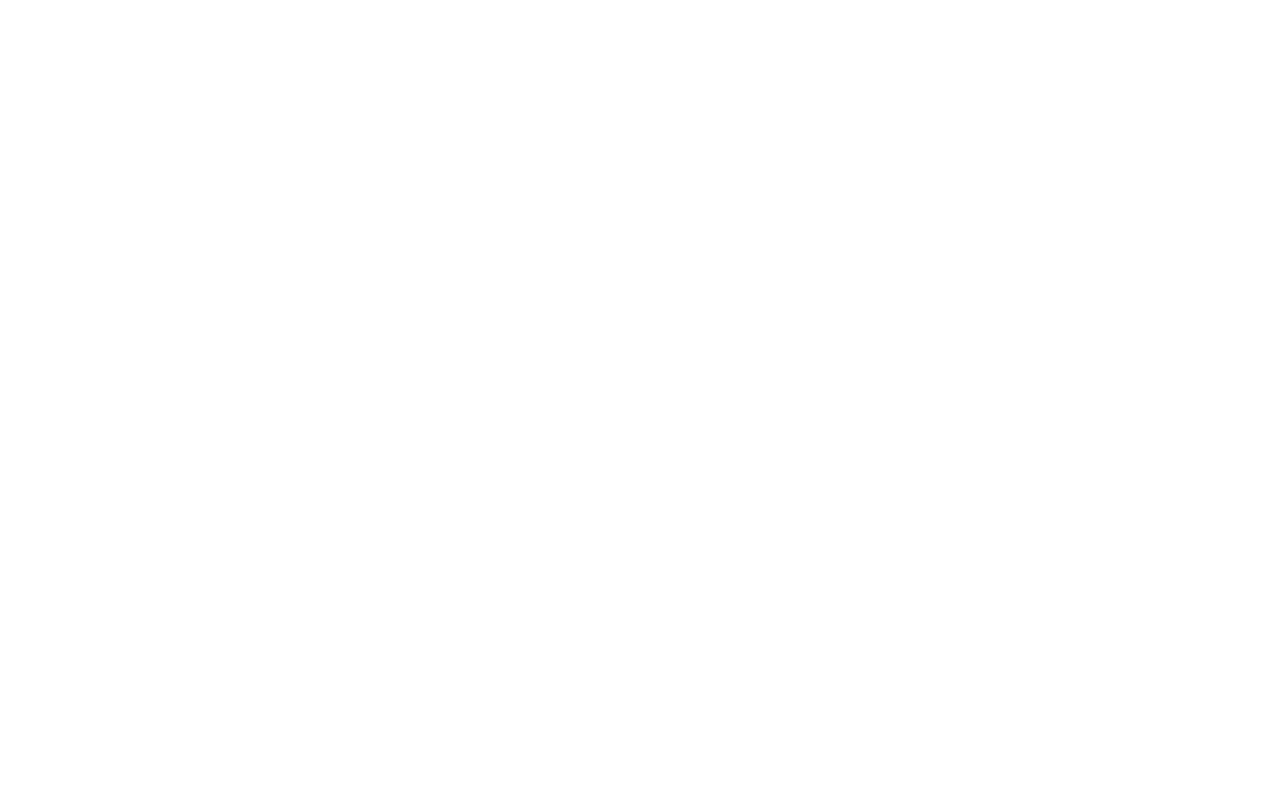
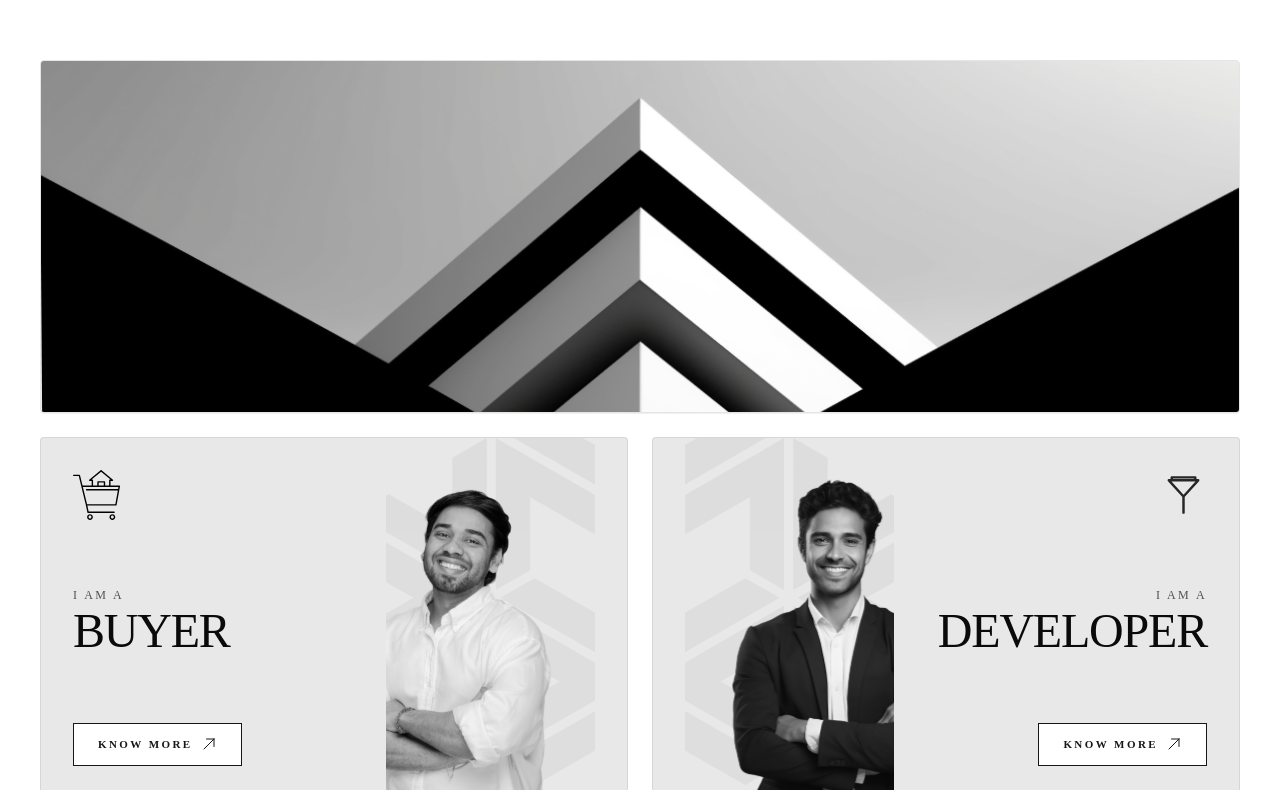
Before and after one commit to NAVIKNITIN/Guardians, a Next.js app: page / in a window 1280 px wide. Shown: the part 2010-2800 px from the top of the page. Built offline with nearby package versions, Linux system fonts and the light colour scheme.

Commit message:
stable version

```diff
--- a/components/sections/DividerSection.tsx
+++ b/components/sections/DividerSection.tsx
@@ -1,154 +1,23 @@
-"use client";
-
 import { Container } from "@/components/common/Container";
 import { IconArrowUpRight, IconCrane } from "@/components/common/icons";
-import { primaryCtaClassName } from "@/styles/buttonStyles";
 import { cn } from "@/utils/cn";
-import gsap from "gsap";
-import { ScrollTrigger } from "gsap/ScrollTrigger";
 import Image from "next/image";
 import Link from "next/link";
-import { useLayoutEffect, useRef } from "react";
 
-gsap.registerPlugin(ScrollTrigger);
-
-/** Same asset as the original divide strip — tear animation uses this only (no duplicate banner). */
+/** Same asset as the original divide strip. */
 export const DIVIDER_BANNER_SRC = "/images/Home/Banner1.svg";
 const BANNER_WIDTH = 1196;
 const BANNER_HEIGHT = 350;
 
-/** Polygon samples along the seam — higher = smoother torn curve. */
-const TEAR_STEPS = 52;
+/** Percent height = width × (350/1196); padding-bottom avoids flex collapse when children are `absolute`. */
+const BANNER_ASPECT_PADDING_PCT = (BANNER_HEIGHT / BANNER_WIDTH) * 100;
 
-/**
- * Independent irregular edge for the left sheet (right boundary). Not mirrored with `tearR`
- * so the tear reads like real fibrous paper, not a single folded line.
- */
-function tearL(yPercent: number): number {
-  const t = (yPercent / 100) * TEAR_STEPS;
-  return (
-    Math.sin(t * 0.67) * 1.85 +
-    Math.sin(t * 1.91 + 0.4) * 1.12 +
-    Math.sin(t * 3.52) * 0.62 +
-    Math.sin(t * 5.18 + 1.1) * 0.38 +
-    Math.sin(t * 8.05) * 0.26 +
-    Math.sin(t * 12.9) * 0.16 +
-    Math.sin(t * 17.3 + 0.7) * 0.11 +
-    Math.sin(t * 23.1) * 0.07
+const dividerCardCtaClassName = cn(
+  "inline-flex items-center justify-center gap-2 rounded-none border border-neutral-900 bg-white px-6 py-3",
+  "font-nexa text-[11px] font-semibold uppercase tracking-[0.22em] text-neutral-900",
+  "transition-colors duration-300 hover:bg-neutral-900 hover:text-white",
+  "focus-visible:outline focus-visible:outline-2 focus-visible:outline-offset-2 focus-visible:outline-neutral-900",
 );
-}
-
-/** Independent edge for the right sheet (left boundary) — different weights/phases = asymmetric tear. */
-function tearR(yPercent: number): number {
-  const t = (yPercent / 100) * TEAR_STEPS;
-  return (
-    Math.sin(t * 0.71 + 1.15) * 1.78 +
-    Math.sin(t * 1.84) * 1.08 +
-    Math.sin(t * 3.61 + 0.9) * 0.58 +
-    Math.sin(t * 5.77) * 0.41 +
-    Math.sin(t * 7.9 + 2.2) * 0.24 +
-    Math.sin(t * 14.4) * 0.14 +
-    Math.sin(t * 19.8 + 0.3) * 0.09 +
-    Math.sin(t * 26.2) * 0.06
-  );
-}
-
-/** Micro “teeth” — sharp local notches along the ragged path. */
-function tearMicro(yPercent: number): number {
-  const t = (yPercent / 100) * TEAR_STEPS;
-  return (
-    Math.sin(t * 9.7 + 0.5) * 0.55 +
-    Math.sin(t * 15.2) * 0.35 +
-    Math.sin(t * 21.6 + 1.8) * 0.22
-  );
-}
-
-/**
- * 1 at top & bottom, 0 at vertical middle — widens the white gap toward the ends (bow / hourglass gap),
- * like torn paper opening more at the corners of the slit.
- */
-function gapBow(yPercent: number): number {
-  return Math.abs(Math.cos((Math.PI * yPercent) / 100));
-}
-
-/**
- * Parent-space δ from centerline (half-banner units). Left/right use different noise + bow so edges
- * don’t mirror; bow separates the two sides more at y≈0 and y≈100 than at y≈50.
- */
-function deltaLeftEdge(y: number): number {
-  const bow = gapBow(y);
-  return tearL(y) * 0.0115 + tearMicro(y) * 0.0042 - bow * 0.024;
-}
-
-function deltaRightEdge(y: number): number {
-  const bow = gapBow(y);
-  return tearR(y) * 0.0115 + tearMicro(y + 3.7) * 0.0042 + bow * 0.024;
-}
-
-/** Jagged right boundary of left panel as a number (local %). */
-function seamRightEdgeLeftJaggedPct(y: number): number {
-  const x = 100 + deltaLeftEdge(y) * 200;
-  return Math.min(118, Math.max(82, x));
-}
-
-/** Jagged left boundary of right panel as a number (local %). */
-function seamLeftEdgeRightJaggedPct(y: number): number {
-  const x = 0 + deltaRightEdge(y) * 200;
-  return Math.min(22, Math.max(-6, x));
-}
-
-function seamRightEdgeLeftPanel(y: number): string {
-  return `${seamRightEdgeLeftJaggedPct(y).toFixed(3)}%`;
-}
-
-function seamLeftEdgeRightPanel(y: number): string {
-  return `${seamLeftEdgeRightJaggedPct(y).toFixed(3)}%`;
-}
-
-/** Blend straight seam (t=0) → full jagged tear (t=1). */
-function seamRightEdgeLeftBlend(y: number, t: number): string {
-  const j = seamRightEdgeLeftJaggedPct(y);
-  const x = 100 + (j - 100) * t;
-  return `${x.toFixed(3)}%`;
-}
-
-function seamLeftEdgeRightBlend(y: number, t: number): string {
-  const j = seamLeftEdgeRightJaggedPct(y);
-  const x = 0 + (j - 0) * t;
-  return `${x.toFixed(3)}%`;
-}
-
-/** Left half clip; `tear` 0 = one seamless rectangle (straight center), 1 = full ragged cut. */
-function buildTearLeftPolygon(tear: number): string {
-  const t = Math.min(1, Math.max(0, tear));
-  const pts: string[] = ["0% 0%", `${seamRightEdgeLeftBlend(0, t)} 0%`];
-  for (let i = 1; i <= TEAR_STEPS; i++) {
-    const y = (i / TEAR_STEPS) * 100;
-    pts.push(`${seamRightEdgeLeftBlend(y, t)} ${y.toFixed(2)}%`);
-  }
-  pts.push("0% 100%", "0% 0%");
-  return `polygon(${pts.join(", ")})`;
-}
-
-function buildTearRightPolygon(tear: number): string {
-  const t = Math.min(1, Math.max(0, tear));
-  const pts: string[] = ["100% 0%", "100% 100%"];
-  for (let i = TEAR_STEPS; i >= 0; i--) {
-    const y = (i / TEAR_STEPS) * 100;
-    pts.push(`${seamLeftEdgeRightBlend(y, t)} ${y.toFixed(2)}%`);
-  }
-  pts.push("100% 0%");
-  return `polygon(${pts.join(", ")})`;
-}
-
-/** Fraction of the pinned timeline spent showing a closed, seamless banner before tear + slide. */
-const TEAR_HOLD = 0.22;
-const TEAR_ANIM = 1 - TEAR_HOLD;
-
-function pinnedScrollEnd(): string {
-  if (typeof window === "undefined") return "+=2000";
-  return `+=${window.innerHeight * 2}`;
-}
 
 function CardImageColumn({
   portraitSrc,
@@ -179,7 +48,7 @@
           src={patternSrc}
           alt=""
           fill
-          className="object-cover object-center"
+          className="object-cover object-center opacity-40 grayscale"
           sizes="(max-width: 1024px) 100vw, 40vw"
           aria-hidden
         />
@@ -202,12 +71,20 @@
   );
 }
 
-function ProfileCards({ className }: { className?: string }) {
+function BuyerProfileCard({
+  className,
+  articleId,
+}: {
+  className?: string;
+  articleId?: string;
+}) {
   return (
-    <div className={cn("grid gap-6 lg:grid-cols-2 lg:gap-8", className)}>
     <article
-        id="buyer"
-        className="group relative overflow-hidden rounded-sm border border-brand-border bg-brand-background shadow-sm transition-all duration-500 ease-out hover:-translate-y-1 hover:shadow-xl"
+      id={articleId}
+      className={cn(
+        "group relative overflow-hidden rounded-sm border border-neutral-300/90 bg-[#e8e8e8] transition-all duration-500 ease-out hover:-translate-y-0.5 hover:shadow-md",
+        className,
+      )}
     >
       <div className="relative flex min-h-[320px] flex-col p-6 sm:min-h-[360px] sm:p-8 lg:flex-row lg:items-stretch lg:px-8 lg:pt-8 lg:pb-0">
         <div className="flex flex-1 flex-col justify-between gap-8 lg:pb-8">
@@ -216,25 +93,20 @@
             alt=""
             width={47}
             height={50}
-              className="h-[50px] w-[47px] shrink-0"
+            className="h-[50px] w-[47px] shrink-0 brightness-0"
             aria-hidden
           />
 
           <div>
-              <h3 className="text-2xl font-normal tracking-tight text-brand-text-primary sm:text-3xl lg:text-4xl">
-                I AM A
-                <br />
-                <span className="font-qasbyne text-brand-accent">BUYER</span>
+            <p className="font-nexa text-xs font-medium uppercase tracking-[0.2em] text-neutral-600">
+              I am a
+            </p>
+            <h3 className="mt-1 font-qasbyne text-[clamp(2rem,4.5vw,3rem)] font-normal uppercase leading-none tracking-tight text-neutral-950">
+              Buyer
             </h3>
           </div>
-            <Link
-              href="/buyer"
-              className={cn(
-                primaryCtaClassName,
-                "w-fit rounded-none border border-brand-text-primary bg-white text-brand-text-primary shadow-none hover:bg-brand-text-primary hover:text-white",
-              )}
-            >
-              Know more
+          <Link href="/buyer" className={cn(dividerCardCtaClassName, "w-fit")}>
+            Know More
             <IconArrowUpRight className="h-4 w-4" />
           </Link>
         </div>
@@ -247,29 +119,40 @@
         />
       </div>
     </article>
+  );
+}
 
+function DeveloperProfileCard({
+  className,
+  articleId,
+}: {
+  className?: string;
+  articleId?: string;
+}) {
+  return (
     <article
-        id="developer"
-        className="group relative overflow-hidden rounded-sm border border-brand-border bg-brand-background shadow-sm transition-all duration-500 ease-out hover:-translate-y-1 hover:shadow-xl"
+      id={articleId}
+      className={cn(
+        "group relative overflow-hidden rounded-sm border border-neutral-300/90 bg-[#e8e8e8] transition-all duration-500 ease-out hover:-translate-y-0.5 hover:shadow-md",
+        className,
+      )}
     >
       <div className="relative flex min-h-[320px] flex-col p-6 sm:min-h-[360px] sm:p-8 lg:flex-row-reverse lg:items-stretch lg:px-8 lg:pt-8 lg:pb-0">
         <div className="flex flex-1 flex-col justify-between gap-8 lg:items-end lg:pb-8 lg:text-right">
-            <IconCrane className="h-[50px] w-[47px] shrink-0 text-brand-accent lg:self-end" />
+          <IconCrane className="h-[50px] w-[47px] shrink-0 text-neutral-800 lg:self-end" />
           <div>
-              <h3 className="text-2xl font-normal tracking-tight text-brand-text-primary sm:text-3xl lg:text-4xl">
-                I AM A
-                <br />
-                <span className="font-qasbyne text-brand-accent">DEVELOPER</span>
+            <p className="font-nexa text-xs font-medium uppercase tracking-[0.2em] text-neutral-600 lg:text-right">
+              I am a
+            </p>
+            <h3 className="mt-1 font-qasbyne text-[clamp(2rem,4.5vw,3rem)] font-normal uppercase leading-none tracking-tight text-neutral-950 lg:text-right">
+              Developer
             </h3>
           </div>
           <Link
             href="/developer"
-              className={cn(
-                primaryCtaClassName,
-                "w-fit rounded-none border border-brand-text-primary bg-white text-brand-text-primary shadow-none hover:bg-brand-text-primary hover:text-white lg:self-end",
-              )}
+            className={cn(dividerCardCtaClassName, "w-fit lg:self-end")}
           >
-              Know more
+            Know More
             <IconArrowUpRight className="h-4 w-4" />
           </Link>
         </div>
@@ -282,225 +165,53 @@
         />
       </div>
     </article>
+  );
+}
+
+function ProfileCards({ className }: { className?: string }) {
+  return (
+    <div className={cn("grid gap-4 sm:gap-6 lg:grid-cols-2 lg:gap-6", className)}>
+      <BuyerProfileCard articleId="buyer" />
+      <DeveloperProfileCard articleId="developer" />
     </div>
   );
 }
 
 export function DividerSection() {
-  const sectionRef = useRef<HTMLElement>(null);
-  const pinRef = useRef<HTMLDivElement>(null);
-  const cardsRef = useRef<HTMLDivElement>(null);
-  const paperLeftRef = useRef<HTMLDivElement>(null);
-  const paperRightRef = useRef<HTMLDivElement>(null);
-
-  useLayoutEffect(() => {
-    const section = sectionRef.current;
-    const pin = pinRef.current;
-    const cards = cardsRef.current;
-    const paperLeft = paperLeftRef.current;
-    const paperRight = paperRightRef.current;
-    if (!section || !pin || !cards || !paperLeft || !paperRight) return;
-
-    const mq = window.matchMedia("(min-width: 1024px)");
-    const reduceMotion = window.matchMedia("(prefers-reduced-motion: reduce)");
-
-    const setup = (): (() => void) | undefined => {
-      if (!mq.matches) {
-        gsap.set([paperLeft, paperRight, cards], { clearProps: "all" });
-        return undefined;
-      }
-
-      if (reduceMotion.matches) {
-        gsap.set(paperLeft, {
-          clipPath: buildTearLeftPolygon(1),
-          xPercent: -100,
-        });
-        gsap.set(paperRight, {
-          clipPath: buildTearRightPolygon(1),
-          xPercent: 100,
-        });
-        gsap.set(cards, { scale: 1, opacity: 1 });
-        return undefined;
-      }
-
-      const tearState = { t: 0 };
-
-      gsap.set(paperLeft, {
-        clipPath: buildTearLeftPolygon(0),
-        xPercent: 0,
-      });
-      gsap.set(paperRight, {
-        clipPath: buildTearRightPolygon(0),
-        xPercent: 0,
-      });
-      gsap.set(cards, { scale: 0.9, opacity: 0 });
-
-      const ctx = gsap.context(() => {
-        const tl = gsap.timeline({
-          scrollTrigger: {
-            trigger: section,
-            start: "top top",
-            end: pinnedScrollEnd,
-            pin: pin,
-            scrub: 2,
-            anticipatePin: 1,
-            invalidateOnRefresh: true,
-          },
-        });
-
-        tl.to(
-          tearState,
-          {
-            t: 1,
-            ease: "none",
-            duration: TEAR_ANIM,
-            onUpdate: () => {
-              const v = tearState.t;
-              paperLeft.style.clipPath = buildTearLeftPolygon(v);
-              paperRight.style.clipPath = buildTearRightPolygon(v);
-            },
-          },
-          TEAR_HOLD,
-        );
-
-        tl.to(
-          paperLeft,
-          { xPercent: -100, ease: "none", duration: TEAR_ANIM },
-          TEAR_HOLD,
-        );
-        tl.to(
-          paperRight,
-          { xPercent: 100, ease: "none", duration: TEAR_ANIM },
-          TEAR_HOLD,
-        );
-        tl.to(
-          cards,
-          { scale: 1, opacity: 1, ease: "none", duration: TEAR_ANIM },
-          TEAR_HOLD,
-        );
-      }, section);
-
-      return () => ctx.revert();
-    };
-
-    let cleanup: (() => void) | undefined;
-
-    const run = () => {
-      cleanup?.();
-      ScrollTrigger.getAll().forEach((st) => {
-        if (st.trigger === section) st.kill();
-      });
-      cleanup = setup();
-    };
-
-    run();
-    mq.addEventListener("change", run);
-    reduceMotion.addEventListener("change", run);
-
-    const onResize = () => ScrollTrigger.refresh();
-    window.addEventListener("resize", onResize);
-
-    return () => {
-      mq.removeEventListener("change", run);
-      reduceMotion.removeEventListener("change", run);
-      window.removeEventListener("resize", onResize);
-      cleanup?.();
-      ScrollTrigger.getAll().forEach((st) => {
-        if (st.trigger === section) st.kill();
-      });
-    };
-  }, []);
-
   return (
     <section
-      ref={sectionRef}
       id="services"
-      className="relative bg-brand-background py-0 lg:h-[300vh]"
+      className={cn(
+        "relative py-0",
+        "bg-white",
+        "[background-image:radial-gradient(#d4d4d4_0.65px,transparent_0.65px)] [background-size:14px_14px]",
+      )}
       aria-labelledby="divider-cards-heading"
     >
       <h2 id="divider-cards-heading" className="sr-only">
         Buyer and developer journeys
       </h2>
 
-      {/* Mobile / tablet: static divide banner + cards (original layout, no duplicate asset) */}
-      <div className="lg:hidden">
-        <Container>
-          <div className="relative w-full overflow-hidden rounded-sm">
-            <Image
-              src={DIVIDER_BANNER_SRC}
-              alt=""
-              width={BANNER_WIDTH}
-              height={BANNER_HEIGHT}
-              className="h-auto w-full"
-              sizes="(max-width: 1440px) 100vw, 90rem"
-              unoptimized
+      <Container className="py-10 sm:py-12 lg:py-14">
+        <div className="relative w-full overflow-hidden rounded-sm border border-neutral-200 bg-neutral-100 shadow-[0_1px_0_0_rgb(0_0_0_/0.06)]">
+          <div
+            className="w-full"
+            style={{ paddingBottom: `${BANNER_ASPECT_PADDING_PCT}%` }}
           />
-          </div>
-          <ProfileCards className="mt-0" />
-        </Container>
-      </div>
-
-      {/* Desktop: one Banner1 graphic split by a vertical tear; halves slide L/R */}
-      <div
-        ref={pinRef}
-        className="relative hidden lg:block lg:h-screen lg:min-h-0 lg:overflow-hidden"
-      >
-        <div
-          ref={cardsRef}
-          className="relative z-[1] flex origin-center justify-center px-4 pt-6 sm:px-6 sm:pt-10 lg:absolute lg:inset-0 lg:z-[1] lg:scale-90 lg:items-center lg:justify-center lg:px-0 lg:pt-0 lg:opacity-0 lg:will-change-[transform,opacity]"
-        >
-          <Container className="w-full">
-            <ProfileCards />
-          </Container>
-        </div>
-
-        <div className="pointer-events-none absolute inset-0 z-[10] flex items-center justify-center px-4 sm:px-6 lg:px-8 xl:px-10">
-          <div className="relative w-full max-w-brand">
-            <div
-              className="relative w-full overflow-hidden rounded-sm"
-              style={{ aspectRatio: `${BANNER_WIDTH} / ${BANNER_HEIGHT}` }}
-            >
-              <div
-                ref={paperLeftRef}
-                className="absolute top-0 bottom-0 left-0 w-1/2 will-change-transform [filter:drop-shadow(-4px_6px_14px_rgb(0_0_0_/0.12))]"
-                style={{ clipPath: buildTearLeftPolygon(0) }}
-              >
-                {/* 200% width so one image spans both halves; object-left shows the left continuous half */}
-                <div className="absolute inset-y-0 left-0 h-full w-[200%]">
+          <div className="absolute inset-0">
             <Image
               src={DIVIDER_BANNER_SRC}
               alt=""
               fill
-                    className="object-cover object-left"
+              className="object-contain object-center"
               sizes="(max-width: 1440px) 100vw, 90rem"
               unoptimized
               priority
-                    aria-hidden
             />
           </div>
         </div>
-              <div
-                ref={paperRightRef}
-                className="absolute top-0 right-0 bottom-0 w-1/2 will-change-transform [filter:drop-shadow(4px_6px_14px_rgb(0_0_0_/0.12))]"
-                style={{ clipPath: buildTearRightPolygon(0) }}
-              >
-                <div className="absolute inset-y-0 right-0 h-full w-[200%]">
-                  <Image
-                    src={DIVIDER_BANNER_SRC}
-                    alt=""
-                    fill
-                    className="object-cover object-right"
-                    sizes="(max-width: 1440px) 100vw, 90rem"
-                    unoptimized
-                    loading="lazy"
-                    aria-hidden
-                  />
-                </div>
-              </div>
-            </div>
-          </div>
-        </div>
-      </div>
+        <ProfileCards className="mt-6" />
+      </Container>
     </section>
   );
 }
--- a/components/sections/StickyScrollFillSection.tsx
+++ b/components/sections/StickyScrollFillSection.tsx
@@ -70,11 +70,11 @@
  */
 export function StickyScrollFillSection({
   lines,
-  trackClassName = "min-h-[240vh]",
+  trackClassName = "min-h-[150vh]",
   className,
   fromColor = "#c4c4c4",
   toColor = "#111111",
-  stagger = 0.2,
+  stagger = 0.11,
   as = "h2",
 }: StickyScrollFillSectionProps) {
   const trackRef = useRef<HTMLDivElement | null>(null);
@@ -107,7 +107,10 @@
   return (
     <div
       ref={trackRef}
-      className={cn("relative bg-brand-background", trackClassName)}
+      className={cn(
+        "relative bg-brand-background ",
+        trackClassName,
+      )}
     >
       {/* Top-sticky viewport frame (not bottom-sticky on the tall track): the outer track is
           only for scroll length; the inner panel fills the viewport and keeps copy anchored
@@ -121,7 +124,8 @@
       >
         <div
           className={cn(
-            "w-full space-y-1.5 px-4 text-center sm:px-6 lg:px-8",
+            "w-full space-y-1.5 px-4 pt-10 text-center sm:px-6 sm:pt-12 lg:px-8 lg:pt-14",
+            "pb-2 sm:pb-3 lg:pb-4",
             className,
           )}
         >
--- a/package.json
+++ b/package.json
@@ -12,7 +12,6 @@
     "@types/leaflet": "^1.9.21",
     "clsx": "^2.1.1",
     "framer-motion": "^12.38.0",
-    "gsap": "^3.14.2",
     "leaflet": "^1.9.4",
     "next": "16.2.3",
     "react": "19.2.4",
```
Also changed, not shown: 1 other file (tests, documents, lock files or other folders). Lines whose indentation alone changed are shown as unchanged.
